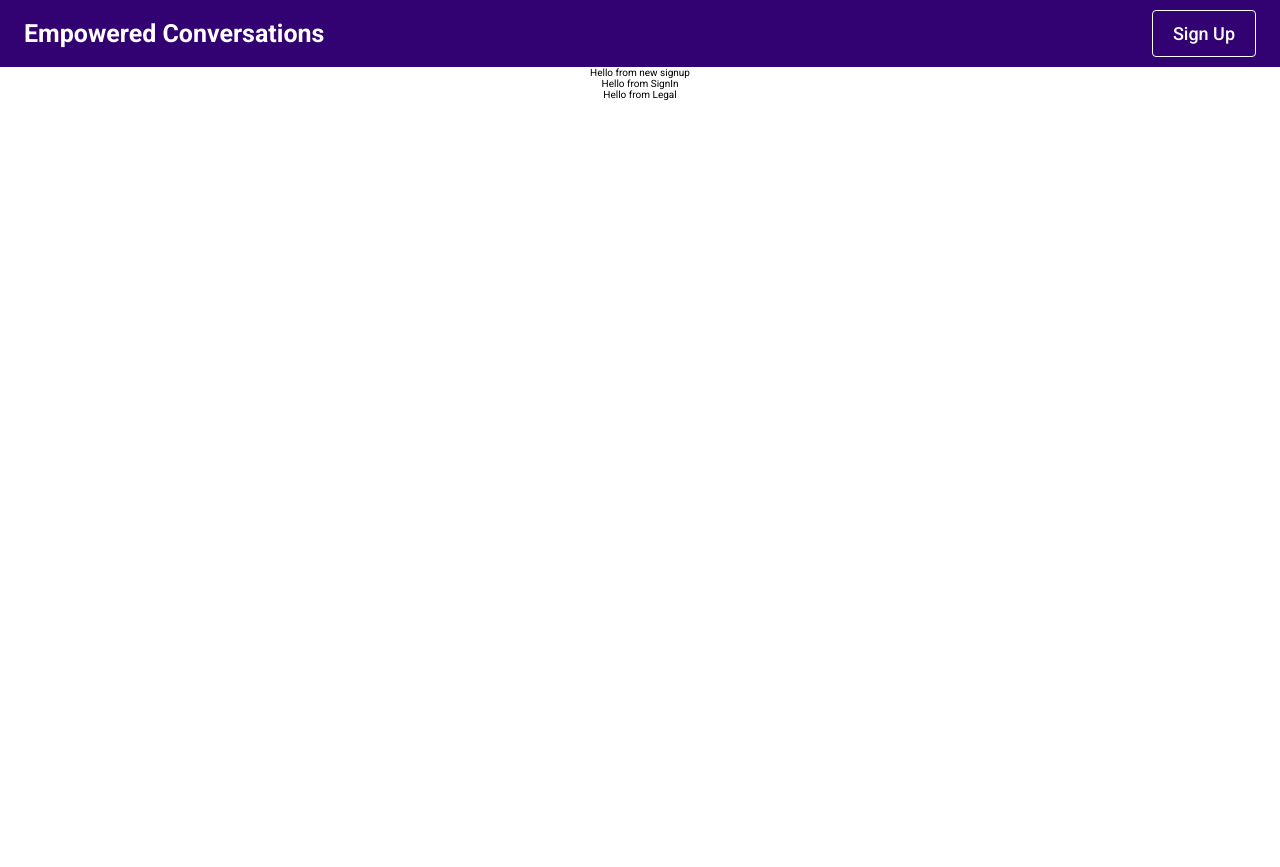
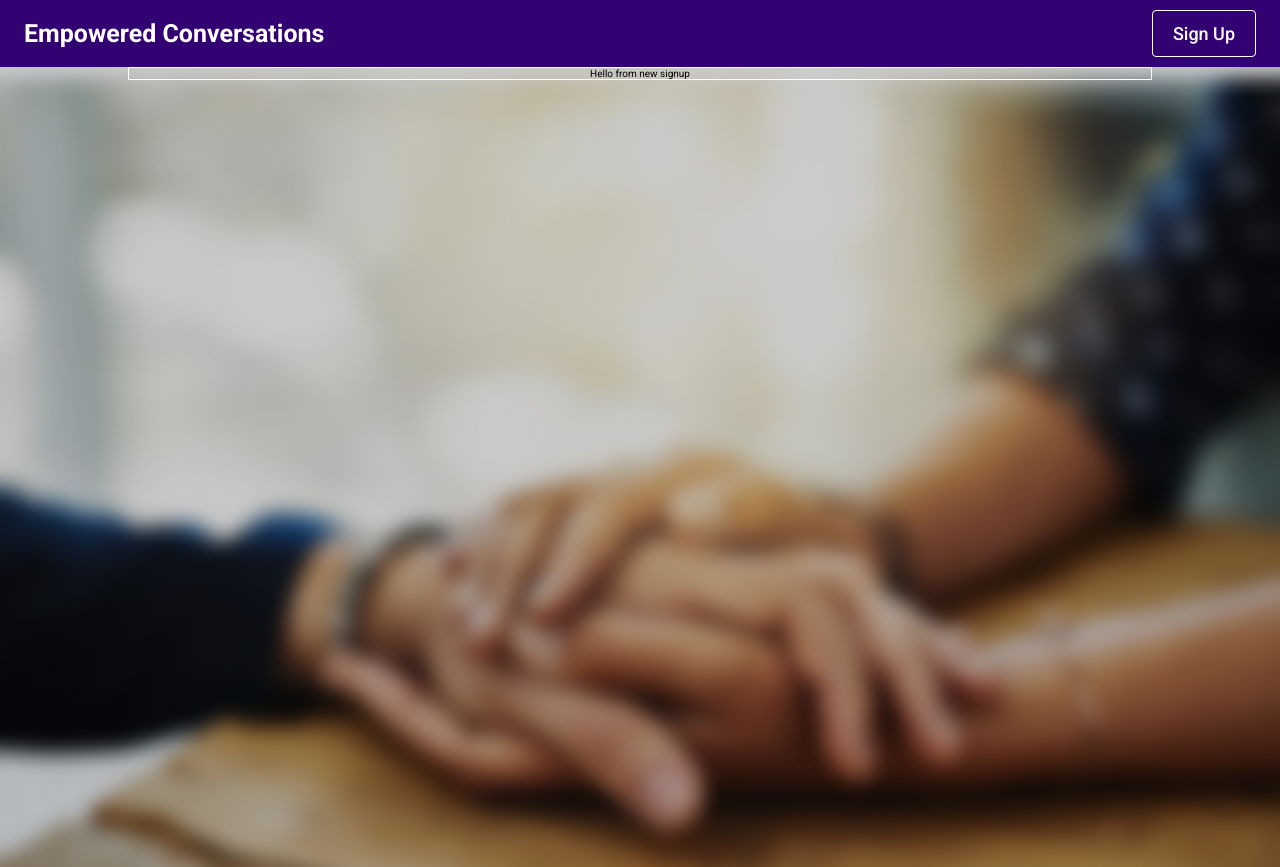
Before and after one commit to bw-empowered-conversations/Front-End, a React (Create React App) app: page / in a window 1280 px wide. Before the commit the page ends 800 px from the top, so only its background shows below. Built offline with nearby package versions, Linux system fonts and the light colour scheme.

Commit message:
added react hook form dependency and added background image

```diff
--- a/package.json
+++ b/package.json
@@ -9,6 +9,7 @@
     "axios": "^0.19.0",
     "react": "^16.12.0",
     "react-dom": "^16.12.0",
+    "react-hook-form": "^4.0.0",
     "react-redux": "^7.1.3",
     "react-router-dom": "^5.1.2",
     "react-scripts": "3.3.0",
--- a/src/App.js
+++ b/src/App.js
@@ -14,8 +14,8 @@ function App() {
     <div className="App">
       <Header/>
       <NewSignUp/>
-      <SignIn/>
-      <Legal/>
+      {/* <SignIn/>
+      <Legal/> */}
       <GlobalStlye/>
 
     </div>
--- a/src/components/NewSignUp.js
+++ b/src/components/NewSignUp.js
@@ -1,15 +1,30 @@
 import React from "react";
-import { Route, Link } from 'react-router-dom'
+import { Route, Link } from "react-router-dom";
+import Background from "../images/backhandsblur.jpg";
+import styled from "styled-components";
 
+const WrapBackDiv = styled.div`
+  height: 100vh;
+  background-image: url(${Background});
+  background-position: center;
+  background-repeat: no-repeat;
+  background-size: cover;
+`;
 
-
+const Modal = styled.div`
+    width: 80%;
+    border: white 1px solid;
+    margin:  auto;
+`
 
 const NewSignUp = () => {
-    return (
-        <>
-        Hello from new signup
-        </>
-    )
-}
+  return (
+    <>
+      <WrapBackDiv>
+         <Modal> Hello from new signup</Modal>
+    </WrapBackDiv>
+    </>
+  );
+};
 
-export default NewSignUp
+export default NewSignUp;
```
Also changed, not shown: src/images/backhandsblur.jpg (added), 1 other file (tests, documents, lock files or other folders).
